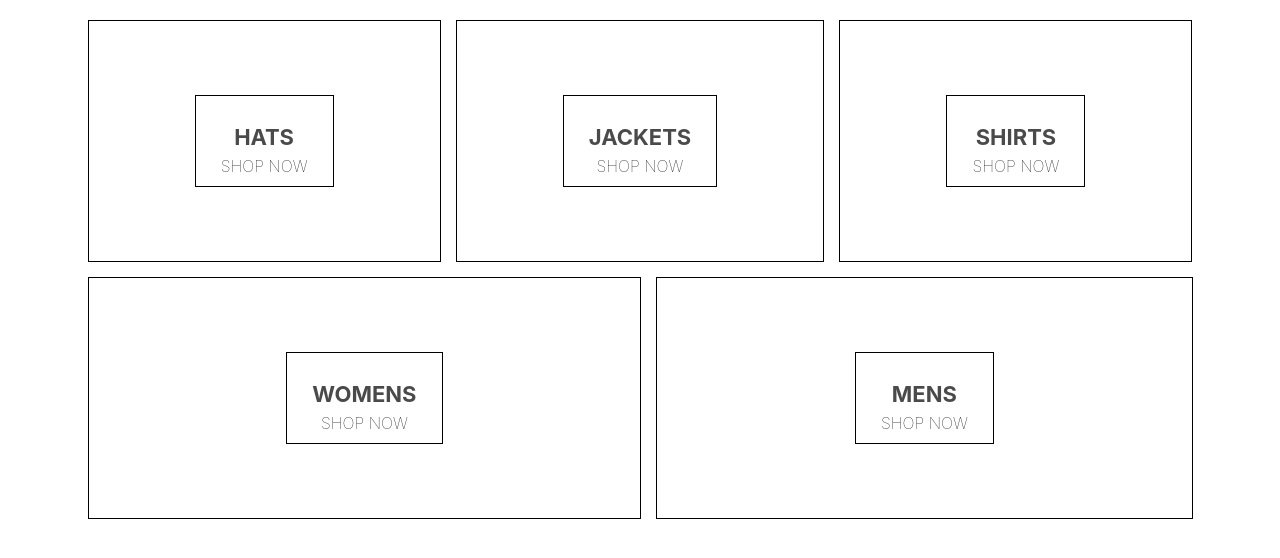
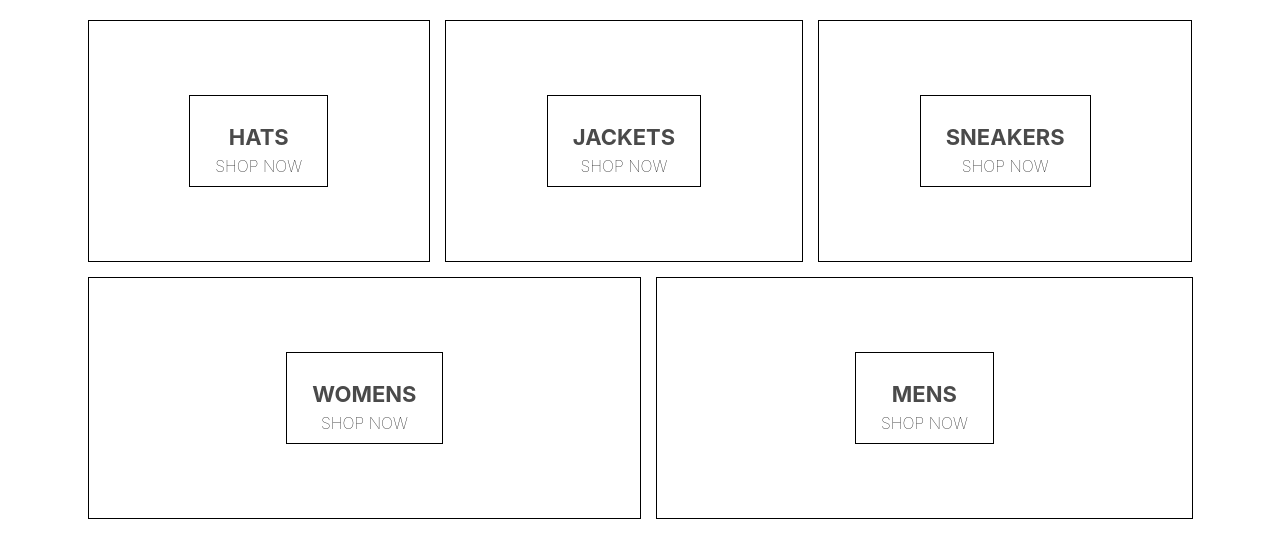
Before and after one commit to ggroce/stuffs-store-frontend, a React (Create React App) app: page / in a window 1280 px wide. Shown: the top 558 px of the page. Built offline with nearby package versions, Linux system fonts and the light colour scheme.

Commit message:
project structure created.  Menu Item and Directory components created and linked up.

```diff
--- a/public/index.html
+++ b/public/index.html
@@ -2,11 +2,9 @@
 <html lang="en">
   <head>
     <meta charset="utf-8" />
-    <link rel="icon" href="%PUBLIC_URL%/favicon.ico" />
     <meta name="viewport" content="width=device-width, initial-scale=1" />
     <meta name="theme-color" content="#000000" />
-    <meta name="description" content="Web site created using create-react-app" />
-    <link rel="apple-touch-icon" href="%PUBLIC_URL%/logo192.png" />
+    <meta name="description" content="Generic Web Store" />
     <!--
       manifest.json provides metadata used when your web app is installed on a
       user's mobile device or desktop. See https://developers.google.com/web/fundamentals/web-app-manifest/
@@ -21,7 +19,7 @@
       work correctly both with client-side routing and a non-root public URL.
       Learn how to configure a non-root public URL by running `npm run build`.
     -->
-    <title>React App</title>
+    <title>Stuffs Store</title>
   </head>
   <body>
     <noscript>You need to enable JavaScript to run this app.</noscript>
--- a/src/App.js
+++ b/src/App.js
@@ -1,6 +1,6 @@
 import React from 'react';
 import './App.css';
-import HomePage from './Pages/HomePage';
+import HomePage from './pages/homepage/HomePage.jsx';
 
 function App() {
   return (
--- a/src/Pages/HomePage.jsx
+++ /dev/null
@@ -1,67 +0,0 @@
-import React from 'react';
-import './HomePage.styles.scss';
-
-const HomePage = () => (
-  <div className="homepage">
-    <div className="directory-menu">
-
-      <div className="menu-item">
-        <div className="content">
-          <h2 className="title">
-            HATS
-          </h2>
-          <span className="subtitle">
-            SHOP NOW
-          </span>
-        </div>
-      </div>
-
-      <div className="menu-item">
-        <div className="content">
-          <h2 className="title">
-            JACKETS
-          </h2>
-          <span className="subtitle">
-            SHOP NOW
-          </span>
-        </div>
-      </div>
-
-      <div className="menu-item">
-        <div className="content">
-          <h2 className="title">
-            SHIRTS
-          </h2>
-          <span className="subtitle">
-            SHOP NOW
-          </span>
-        </div>
-      </div>
-
-      <div className="menu-item">
-        <div className="content">
-          <h2 className="title">
-            WOMENS
-          </h2>
-          <span className="subtitle">
-            SHOP NOW
-          </span>
-        </div>
-      </div>
-
-      <div className="menu-item">
-        <div className="content">
-          <h2 className="title">
-            MENS
-          </h2>
-          <span className="subtitle">
-            SHOP NOW
-          </span>
-        </div>
-      </div>
-
-    </div>
-  </div>
-);
-
-export default HomePage;
--- /dev/null
+++ b/src/components/directory/Directory.jsx
@@ -0,0 +1,19 @@
+import React from 'react';
+import './Directory.styles.scss';
+import sections from './Directory.sections.js';
+import MenuItem from '../menu-item/MenuItem';
+
+const Directory = (props) => {
+
+  return (
+    <>
+      {
+        sections.map(({ title, imageUrl, id }) =>
+          <MenuItem key={id} title={title} imageUrl={imageUrl} />
+        )
+      }
+    </>
+  );
+}
+
+export default Directory;
--- /dev/null
+++ b/src/components/directory/Directory.sections.js
@@ -0,0 +1,36 @@
+const sections = [
+  {
+    title: 'hats',
+    imageUrl: 'https://i.ibb.co/cvpntL1/hats.png',
+    id: 1,
+    linkUrl: 'shop/hats'
+  },
+  {
+    title: 'jackets',
+    imageUrl: 'https://i.ibb.co/px2tCc3/jackets.png',
+    id: 2,
+    linkUrl: 'shop/jackets'
+  },
+  {
+    title: 'sneakers',
+    imageUrl: 'https://i.ibb.co/0jqHpnp/sneakers.png',
+    id: 3,
+    linkUrl: 'shop/sneakers'
+  },
+  {
+    title: 'womens',
+    imageUrl: 'https://i.ibb.co/GCCdy8t/womens.png',
+    size: 'large',
+    id: 4,
+    linkUrl: 'shop/womens'
+  },
+  {
+    title: 'mens',
+    imageUrl: 'https://i.ibb.co/R70vBrQ/men.png',
+    size: 'large',
+    id: 5,
+    linkUrl: 'shop/mens'
+  }
+];
+
+export default sections;
--- /dev/null
+++ b/src/components/directory/Directory.styles.scss
@@ -0,0 +1,6 @@
+.directory-menu {
+  width: 100%;
+  display: flex;
+  flex-wrap: wrap;
+  justify-content: space-between;
+}
--- /dev/null
+++ b/src/components/menu-item/MenuItem.jsx
@@ -0,0 +1,17 @@
+import React from 'react';
+import './MenuItem.styles.scss';
+
+const MenuItem = ({ title, imageUrl, id }) => (
+  <div className="menu-item">
+    <div className="content">
+      <h2 className="title">
+        {title.toUpperCase()}
+      </h2>
+      <span className="subtitle">
+        SHOP NOW
+      </span>
+    </div>
+  </div>
+);
+
+export default MenuItem;
--- a/src/Pages/HomePage.styles.scss
+++ b/src/components/menu-item/MenuItem.styles.scss
@@ -1,17 +1,3 @@
-.homepage {
-  display: flex;
-  flex-direction: column;
-  align-items: center;
-  padding: 20px 80px;
-}
-
-.directory-menu {
-  width: 100%;
-  display: flex;
-  flex-wrap: wrap;
-  justify-content: space-between;
-}
-
 .menu-item {
   min-width: 30%;
   height: 240px;
--- /dev/null
+++ b/src/pages/homepage/HomePage.jsx
@@ -0,0 +1,13 @@
+import React from 'react';
+import './HomePage.styles.scss';
+import Directory from '../../components/directory/Directory';
+
+const HomePage = () => (
+  <div className="homepage">
+    <div className="directory-menu">
+      <Directory />
+    </div>
+  </div>
+);
+
+export default HomePage;
--- /dev/null
+++ b/src/pages/homepage/HomePage.styles.scss
@@ -0,0 +1,6 @@
+.homepage {
+  display: flex;
+  flex-direction: column;
+  align-items: center;
+  padding: 20px 80px;
+}
```
Also changed, not shown: public/manifest.json, 2 other files (tests, documents, lock files or other folders).
